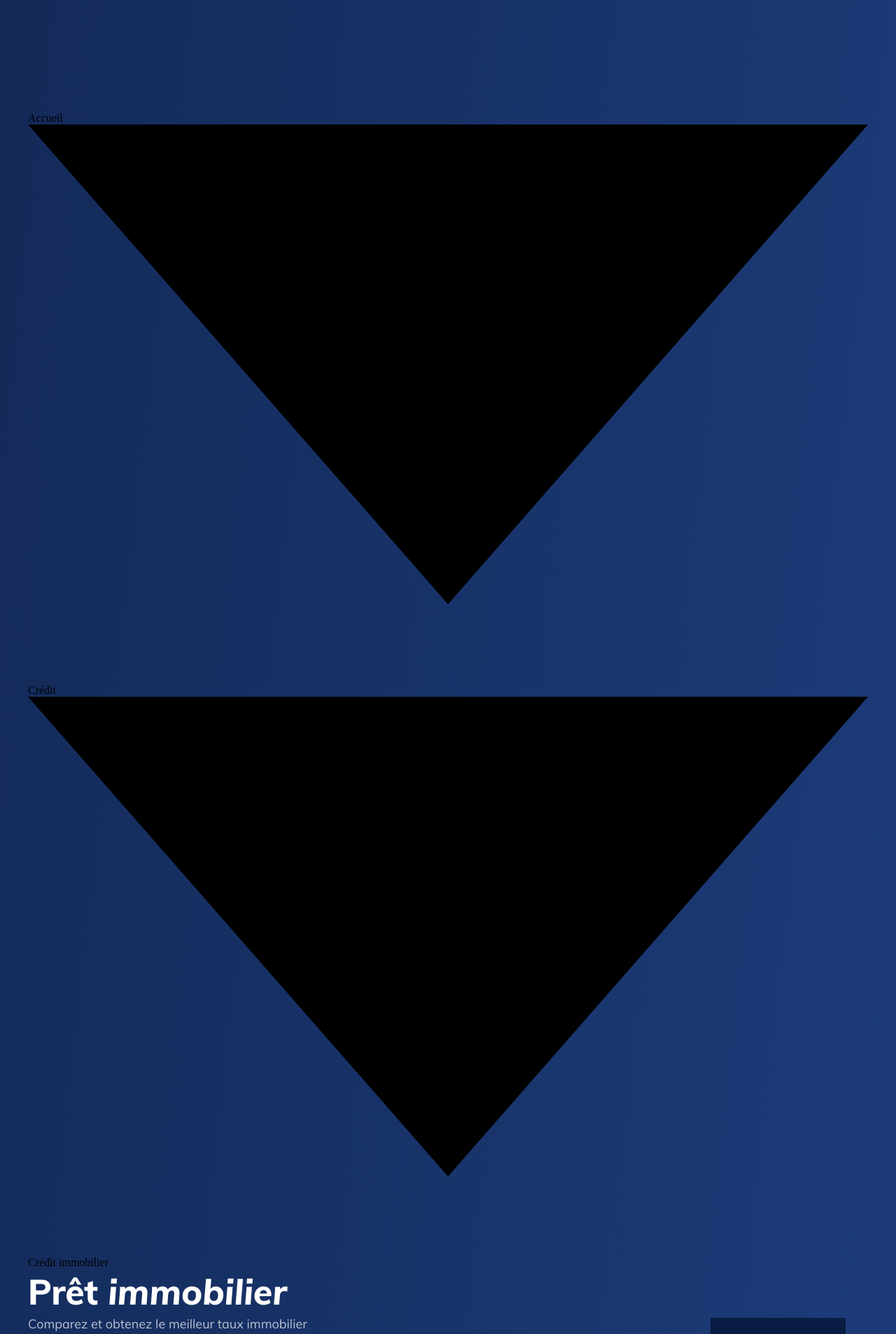
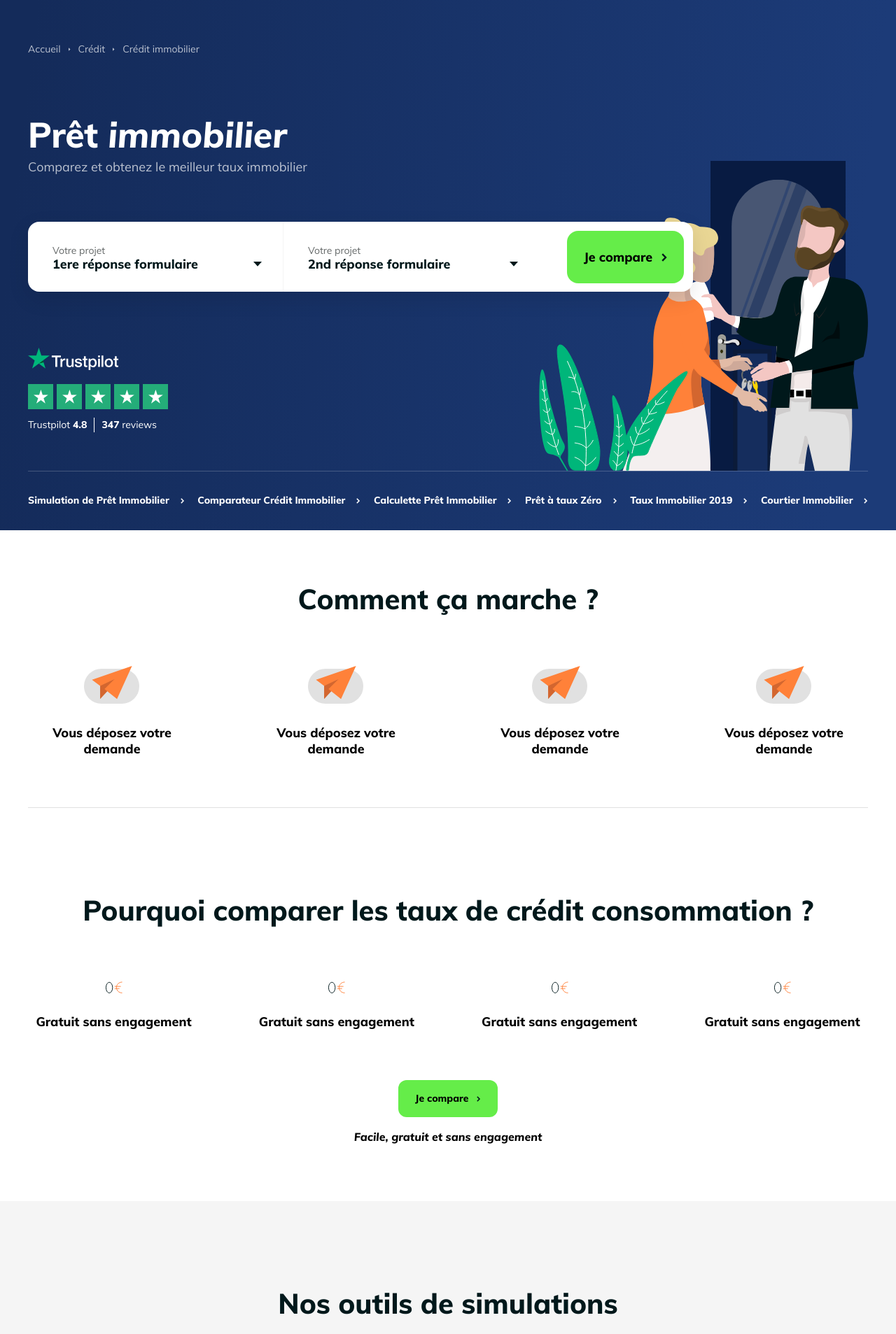
Before and after one commit to leonardchalvet/Moneysquid, a PHP site: page /3a1-sous-metier-credit-consommation.php in a window 1280 px wide. Shown: the top 1907 px of the page at 70% size. Run offline with PHP 8.4, Linux system fonts and the light colour scheme; data that the repository does not hold is empty; style sheets or scripts are compiled from the project's sources.

Commit message:
Change - Front - Page SousMetier CSS - Feedback intern & IE

```diff
--- a/Front/style/scss/style-common-page_sousmetier.scss
+++ b/Front/style/scss/style-common-page_sousmetier.scss
@@ -11,7 +11,44 @@
 	background: $colorBlueNuances_gradient;
 	.wrapper{
 		position: relative;
-		@include styleGrid1
+		@include styleGrid1;
+	}
+	.path {
+		position: absolute;
+		top: -100px;
+		left: 0;
+		display: flex;
+		align-items: center;
+		opacity: 0.7;
+		span {
+			display: block;
+			margin-right: 10px;
+			&:nth-child(even) {
+				width: 5px;
+				height: 3px;
+				svg {
+					width: 100%;
+					height: 100%;
+					fill: #FFFFFF;
+					transform: rotate(-90deg);
+				}
+				@media screen and (-ms-high-contrast: active), (-ms-high-contrast: none) {
+					.img {
+						background-image: url(../../img/common/icn-arrow-1-white.png);
+						background-repeat: no-repeat;
+						background-size: contain;
+						background-position: center;
+						width: 5px;
+						height: 5px;
+						transform: rotate(-90deg);
+					}
+				}
+			}
+			&:nth-child(odd) {
+				@include styleParagraphSmall($font_1_Regular);
+				color: #FFFFFF;
+			}
+		}
 	}
 	h1{
 		@include styleH1;
@@ -31,6 +68,9 @@
 		width: 950px;
 		height: 100px;
 		border-radius: 16px;
+		&.active {
+			border-radius: 16px 16px 16px 0;
+		}
 		background-color: #FFF;
 		box-shadow: 0px 10px 30px rgba(0, 0, 0, 0.1);
 		display: flex;
@@ -52,6 +92,7 @@
 					top: 20px;
 					@include styleParagraphSmall($font_1_Regular);
 					color: $colorUi_Text_2;
+					transform: translateY(50%);
 				}
 				input{
 					border: none;
@@ -60,19 +101,38 @@
 					width: 100%;
 					height: 100%;
 					padding-left: 35px;
-					@include styleParagraphBig($font_1_Regular);
-					&::placeholder{
-						@include styleParagraphBig($font_1_Bold);
+					@include styleParagraphBig($font_1_Bold);
+					&::-moz-placeholder{
+						line-height: 120px !important;
+						color: $colorUi_Text_1;
+						opacity: 1;
+					}
+					&::-webkit-input-placeholder {
+						transform: translateY(10px);
+						color: $colorUi_Text_1;
+						opacity: 1;
+					}
+					&:-ms-input-placeholder {
+						transform: translateY(10px);
 						color: $colorUi_Text_1;
 					}
 				}
 				.icn-arrow{
 					position: absolute;
 					right: 30px;
-					top: 50%;
+					top: calc(50% + 7px);
 					width: 12px;
-					transform: translateY(-50%);
 					fill: $colorUi_Text_1;
+					@media screen and (-ms-high-contrast: active), (-ms-high-contrast: none) {
+						&.img {
+							background-image: url(../../img/common/icn-arrow-1-black.png);
+							background-repeat: no-repeat;
+							background-size: contain;
+							background-position: center;
+							width: 12px;
+							height: 10px;
+						}
+					}
 				}
 			}
 			.dropdown{
@@ -195,6 +255,7 @@
 			justify-content: space-between;
 			a{
 				@include styleLink_1;
+				align-items: baseline;
 				.link-text{
 					color: #FFF;
 					@include styleParagraphSmall($font_1_Bold);
@@ -204,6 +265,11 @@
 				}
 				.link-arrow{
 					stroke: #FFF;
+					@media screen and (-ms-high-contrast:active), all and (-ms-high-contrast:none) {
+						&.img {
+    						background-image: url(../../img/common/icn-arrow-2-white.png);
+						}
+					}
 				}
 			}
 		}
@@ -398,6 +464,9 @@
 		}
 	}
 	.container-illu{
+		display: flex;
+		flex-direction: column;
+		align-items: center;
 		width: 470px;
 		img{
 			width: 100%;
```
